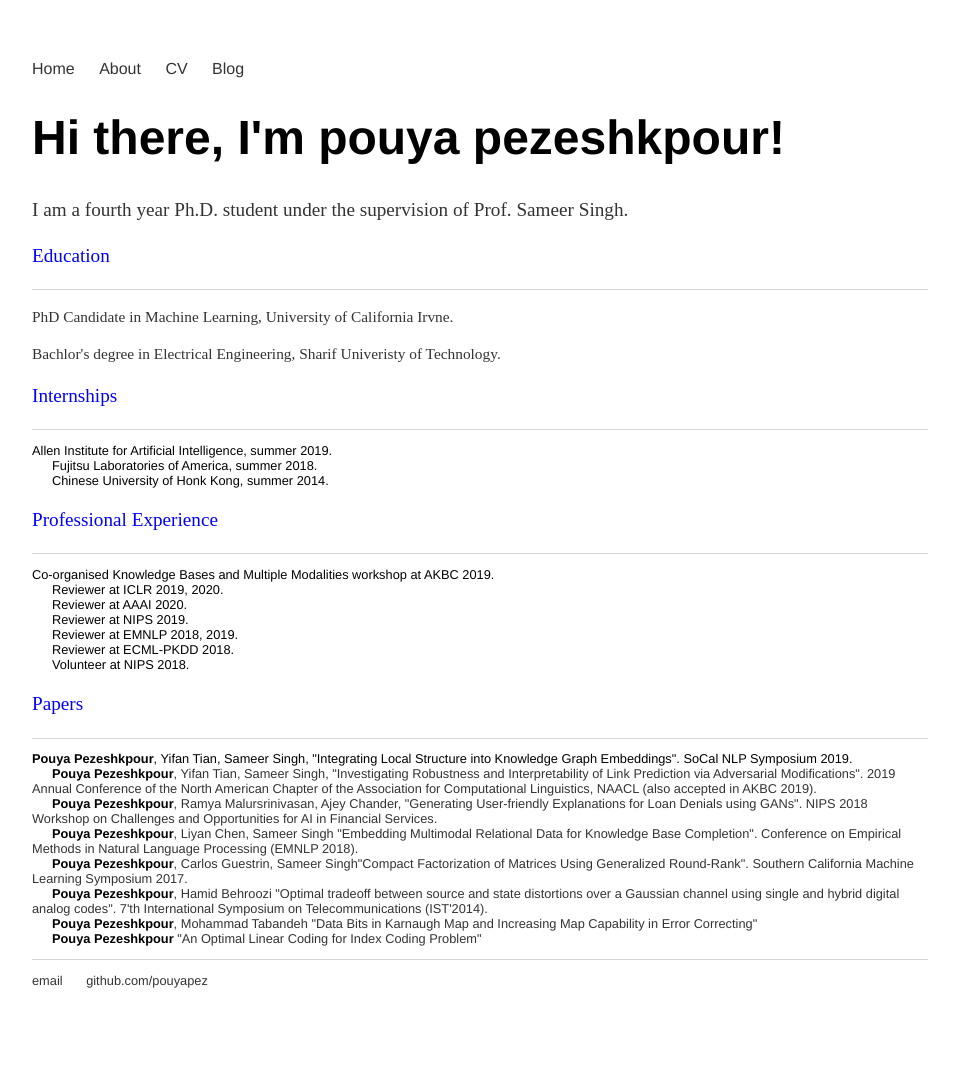
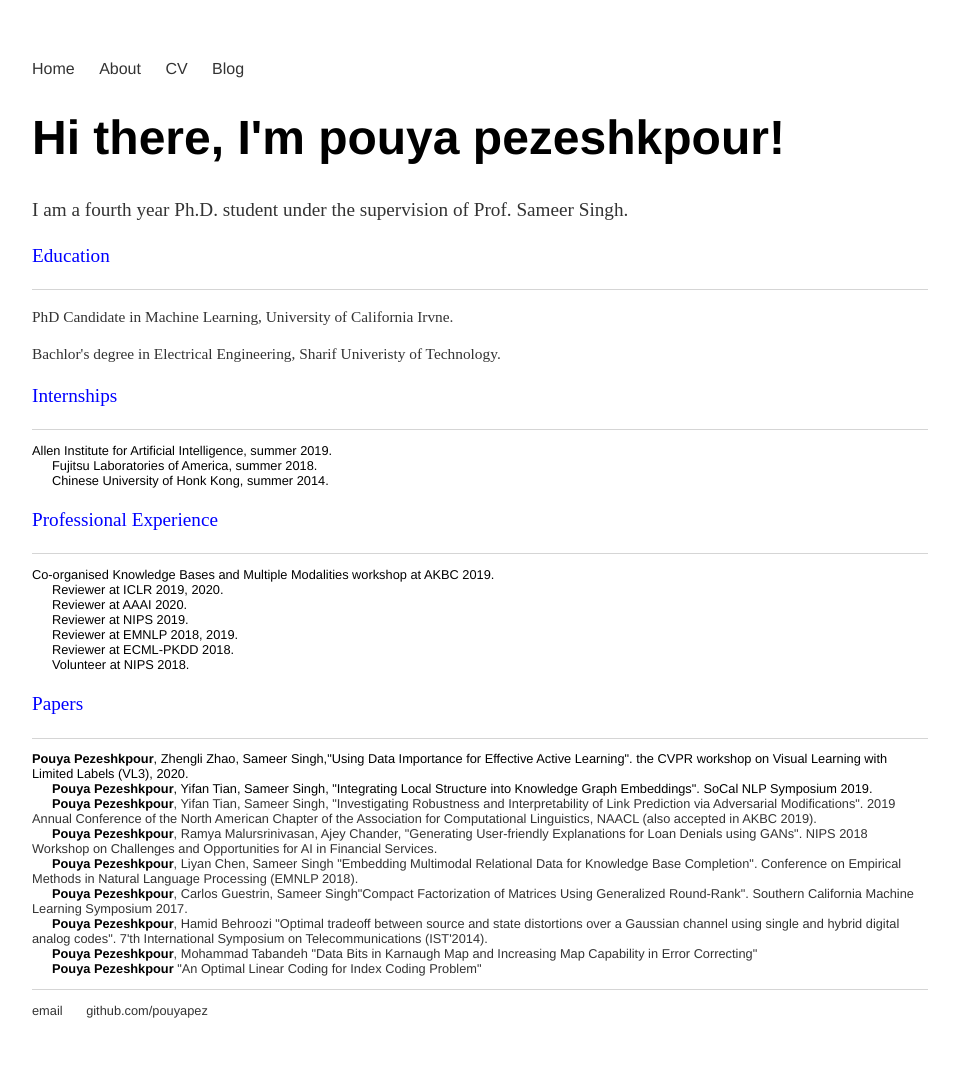
Before and after one commit to pouyapez/pouyapez.github.io, a Jekyll site: the page index.html, which Jekyll copies as it is, in a window 1280 px wide. Shown: the whole page, without its empty margins (160-1119 px from the left). Built offline with Jekyll 4.4.1, drawn with Linux system fonts in a browser that asks for light colours; before the commit the page ends 1048 px from its top, so only the background shows below that.

Commit message:
Update index.html

```diff
--- a/index.html
+++ b/index.html
@@ -76,7 +76,7 @@
 		<header>
 		<footer>
     		<ul style="list-style-type:square">
-
+			<li style="square"><b class="blacktext">Pouya Pezeshkpour</b>, Zhengli Zhao, Sameer Singh,"Using Data Importance for Effective Active Learning". the CVPR workshop on Visual Learning with Limited Labels (VL3), 2020.<br /></li>
 			<li style="square"><b class="blacktext">Pouya Pezeshkpour</b>, Yifan Tian, Sameer Singh, "Integrating Local Structure into Knowledge Graph Embeddings". SoCal NLP Symposium 2019.<br /></li>
 			<li><a href="https://openreview.net/pdf?id=Hkg7rbcp67"><b class="blacktext">Pouya Pezeshkpour</b>, Yifan Tian, Sameer Singh, "Investigating Robustness and Interpretability of Link Prediction via Adversarial Modifications". 2019 Annual Conference of the North American Chapter of the Association for Computational Linguistics, NAACL (also accepted in AKBC 2019).<br /></li>
 			<li><a href="https://pouyapez.github.io/Generating%20User-friendly%20Explanations%20for%20Loan%20Denials%20using%20GANs.pdf"><b class="blacktext">Pouya Pezeshkpour</b>, Ramya Malursrinivasan, Ajey Chander, "Generating User-friendly Explanations for Loan Denials using GANs". NIPS 2018 Workshop on Challenges and Opportunities for AI in Financial Services.<br /></li>
```
